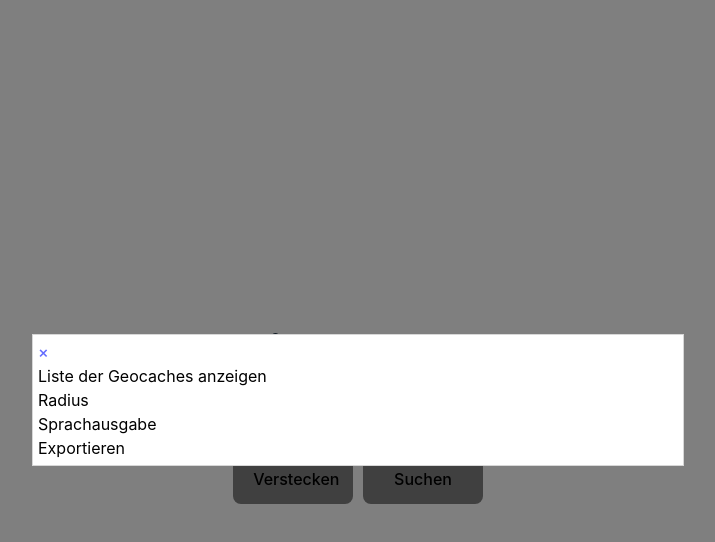
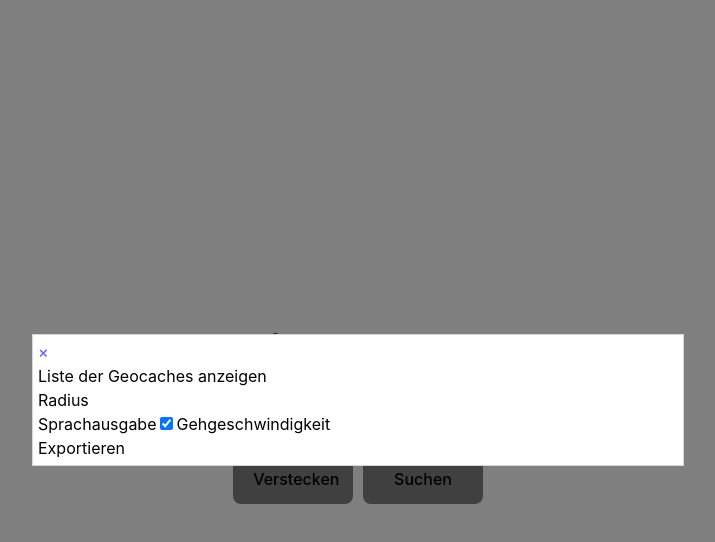
Before and after one commit to Sammy159/Geocaching, a React (Vite) app: page / in a window 1280 px wide. Both pictures are taken after a click on the button 640 px from the left and 432 px from the top of the page. Shown: the top 542 px of the page, without its empty margins (282-997 px from the left). Built offline with nearby package versions, Linux system fonts and the light colour scheme.

Commit message:
Menu working

```diff
--- a/src/App.tsx
+++ b/src/App.tsx
@@ -20,6 +20,9 @@ function App() {
   const [showQRReader, setShowQRReader] = useState(false);
   const [qrResult, setQRresult] = useState<string>("");
   const [cacheList, setCacheList] = useState<CacheList[]>();
+  const [radiusSetting, setRadiusSetting] = useState<number>(50);
+  const [doSprachausgabe, setDoSprachausgabe] = useState(true);
+  const [walkingSpeed, setWalkingSpeed] = useState<number>(2000);
 
   function showHidingScreen() {
     setIsHiding(true);
@@ -48,6 +51,8 @@ function App() {
   useEffect(() => {
     const gespeicherteDaten = localStorage.getItem("Geocaches");
     if (gespeicherteDaten) {
+      console.log("gespeicherte Daten");
+      console.log(cacheList);
       setCacheList(JSON.parse(gespeicherteDaten));
     }
   }, []);
@@ -55,7 +60,13 @@ function App() {
   return (
     <>
       <h1>Geocaching Amberg LGS</h1>
-      <SettingsMenu cacheList={cacheList}></SettingsMenu>
+      <SettingsMenu
+        cacheList={cacheList}
+        setRadiusSetting={setRadiusSetting}
+        setDoSprachausgabe={setDoSprachausgabe}
+        doSprachausgabe={doSprachausgabe}
+        setWalkingSpeed={setWalkingSpeed}
+      ></SettingsMenu>
       {!showNextScreen ? (
         <>
           <MyButton text={"Verstecken"} onClick={showHidingScreen}></MyButton>
@@ -77,7 +88,13 @@ function App() {
           ></QrReader>
         )}
       {showNextScreen ? (
-        <LMap isHiding={isHiding} qrResult={qrResult}></LMap>
+        <LMap
+          isHiding={isHiding}
+          qrResult={qrResult}
+          radiusSetting={radiusSetting}
+          doSprachausgabe={doSprachausgabe}
+          walkingSpeed={walkingSpeed}
+        ></LMap>
       ) : null}
     </>
   );
--- /dev/null
+++ b/src/components/CacheList.tsx
@@ -0,0 +1,41 @@
+interface CacheList {
+  name: string;
+  latLng: L.LatLng;
+  found: boolean;
+  time: Date;
+}
+interface ListMenuProps {
+  cacheList: CacheList[] | undefined;
+  setOpenList: (open: boolean) => void;
+}
+
+const CacheListPopup: React.FC<ListMenuProps> = ({
+  cacheList,
+  setOpenList,
+}) => (
+  <div
+    style={{
+      position: "absolute",
+      zIndex: 100,
+      backgroundColor: "black",
+    }}
+  >
+    <a className="close" onClick={() => setOpenList(false)}>
+      &times;
+    </a>
+    <ul>
+      {cacheList?.map((cache, index) => (
+        <li key={index}>
+          <p>Name: {cache.name},</p>
+          <p>
+            Latitude: {cache.latLng.lat}, Longitude: {cache.latLng.lng},
+          </p>
+          <p>Found: {cache.found ? "Yes" : "No"},</p>
+          <p>Time: {cache.time.toLocaleString()} </p>
+        </li>
+      ))}
+    </ul>
+  </div>
+);
+
+export default CacheListPopup;
--- a/src/components/Map2.tsx
+++ b/src/components/Map2.tsx
@@ -14,15 +14,26 @@ let markerRef: L.Marker | null = null;
 interface MapProps {
   isHiding: boolean;
   qrResult: string;
+  radiusSetting: number;
+  doSprachausgabe: boolean;
+  walkingSpeed: number;
 }
 
-const LMap: React.FC<MapProps> = ({ isHiding, qrResult }) => {
+const LMap: React.FC<MapProps> = ({
+  isHiding,
+  qrResult,
+  radiusSetting,
+  doSprachausgabe,
+  walkingSpeed,
+}) => {
   const map = useRef<Map | null>(null);
   const gpxLayerRef = useRef<L.GPX | null>(null);
 
   const markerWidth: number = 25;
   const markerHeight: number = markerWidth;
-  const searchRadius: number = 50;
+  const [searchRadius, setSearchRadius] = useState<number>(50);
+  const [isSprachausgabeActive, setSprachausgabeActive] =
+    useState<boolean>(true);
 
   const cacheManager = useCacheManager();
   //State zum neu Rendern bei Veränderung der Nummen
@@ -51,7 +62,7 @@ const LMap: React.FC<MapProps> = ({ isHiding, qrResult }) => {
     }[]
   >([]);
   trackCoordinatesRef.current = MyGpxParser();
-  const intervalDelay = 2000;
+  const [intervalDelay, setIntervalDelay] = useState(walkingSpeed);
   let intervalIdRef = useRef<NodeJS.Timeout | null>(null);
 
   const [savedCaches, setSavedCaches] = useState(null);
@@ -79,6 +90,22 @@ const LMap: React.FC<MapProps> = ({ isHiding, qrResult }) => {
       }
     }
   }, [qrResult]);
+
+  useEffect(() => {
+    setSearchRadius(radiusSetting);
+    console.log("Radius");
+    console.log(searchRadius);
+  }, [radiusSetting]);
+
+  useEffect(() => {
+    setSprachausgabeActive(doSprachausgabe);
+  }, [doSprachausgabe]);
+
+  useEffect(() => {
+    setIntervalDelay(walkingSpeed);
+    console.log(intervalDelay);
+    //TODO: geänderte Geschwindigkeit wird nicht übernommen
+  }, [walkingSpeed]);
 
   useEffect(() => {
     // Versuchen, Daten aus dem LocalStorage zu holen
@@ -176,8 +203,10 @@ const LMap: React.FC<MapProps> = ({ isHiding, qrResult }) => {
                       .setContent("<p>Nah dran!<br />Cache" + name + "</p>")
                       .openOn(map.current);
                     //TTS
-                    var speech = new SpeechSynthesisUtterance(name);
-                    window.speechSynthesis.speak(speech);
+                    if (isSprachausgabeActive) {
+                      var speech = new SpeechSynthesisUtterance(name);
+                      window.speechSynthesis.speak(speech);
+                    }
                   }
                 }
               }
@@ -267,7 +296,7 @@ const LMap: React.FC<MapProps> = ({ isHiding, qrResult }) => {
   }
 
   return (
-    <>
+    <div style={{ position: "relative", zIndex: 0 }}>
       <div>
         Anzahl {isHiding ? "" : "noch"} versteckter Caches: {cachesLeft}
       </div>
@@ -275,7 +304,7 @@ const LMap: React.FC<MapProps> = ({ isHiding, qrResult }) => {
       <MyButton text={"Losgehen"} onClick={startWalk} />
       <MyButton text={"Pause"} onClick={pauseInterval} />
       {isHiding ? <Dropdown onSelect={handleCacheSelect} /> : null}
-    </>
+    </div>
   );
 };
 
--- a/src/components/settings.tsx
+++ b/src/components/settings.tsx
@@ -1,8 +1,10 @@
-import { useState } from "react";
+import { useState, useRef, useEffect } from "react";
 import settingsIcon from "/Icons/baseline_settings_black_24dp.png";
+import doneIcon from "/Icons/baseline_done_black_24dp.png";
 import Popup from "reactjs-popup";
 import "reactjs-popup/dist/index.css";
 import "./button.css";
+import CacheListPopup from "./CacheList";
 
 interface CacheList {
   name: string;
@@ -13,54 +15,146 @@ interface CacheList {
 
 interface SettingsMenuProps {
   cacheList: CacheList[] | undefined;
+  setRadiusSetting: (numbr: number) => void;
+  setDoSprachausgabe: (bool: boolean) => void;
+  doSprachausgabe: boolean;
+  setWalkingSpeed: (numb: number) => void;
 }
 
-const SettingsMenu: React.FC<SettingsMenuProps> = ({ cacheList }) => {
+const SettingsMenu: React.FC<SettingsMenuProps> = ({
+  cacheList,
+  setRadiusSetting,
+  setDoSprachausgabe,
+  doSprachausgabe,
+  setWalkingSpeed,
+}) => {
   const divStyle = {
     color: "black",
   };
   const [open, setOpen] = useState(false);
+  const [openList, setOpenList] = useState(false);
+  const [openRadiusInput, setOpenRadiusInput] = useState(false);
+  const [sprachausgabe, setSprachausgabe] = useState(doSprachausgabe);
+  const radiusInputRef = useRef<HTMLInputElement>(null);
+  const speedInputRef = useRef<HTMLInputElement>(null);
+  const [openSpeedInput, setOpenSpeedInput] = useState(false);
+  const [speedOfWalk, setSpeedOfWalk] = useState<number>(2000);
   const closeModal = () => setOpen(false);
 
   function showCacheList() {
-    if (cacheList) console.log(cacheList[0].name);
-    //TODO
+    if (cacheList) {
+      console.log("Settings Cacheliste");
+      console.log(cacheList);
+    }
+    closeModal();
+    setOpenList(true);
   }
 
+  useEffect(() => {
+    setDoSprachausgabe(sprachausgabe);
+  }, [sprachausgabe]);
+
+  useEffect(() => {
+    setWalkingSpeed(speedOfWalk);
+  }, [speedOfWalk]);
+
   return (
-    <div>
+    <div style={{ position: "relative" }}>
       <button
         type="button"
         className="iconButton"
         onClick={() => setOpen((o) => !o)}
       >
-        <img src={settingsIcon} alt="QR Leser" />
+        <img src={settingsIcon} alt="Settings" />
       </button>
-      <Popup open={open} closeOnDocumentClick onClose={closeModal} nested>
-        <div className="menu" style={divStyle}>
+      <Popup
+        open={open}
+        position={"bottom center"}
+        closeOnDocumentClick
+        onClose={closeModal}
+        nested
+      >
+        <div style={divStyle}>
           <a className="close" onClick={closeModal}>
             &times;
           </a>
-          <Popup
-            trigger={
-              <div onClick={showCacheList}> Liste der Geocaches anzeigen </div>
-            }
+          <div onClick={showCacheList}> Liste der Geocaches anzeigen </div>
+
+          <label
+            htmlFor="radius"
+            onClick={() => setOpenRadiusInput(!openRadiusInput)}
           >
-            <ul>
-              {cacheList?.map((cache, index) => (
-                <li key={index}>
-                  Name: {cache.name}, Latitude: {cache.latLng.lat}, Longitude:{" "}
-                  {cache.latLng.lng}, Found: {cache.found ? "Yes" : "No"}, Time:{" "}
-                  {cache.time.toLocaleString()}
-                </li>
-              ))}
-            </ul>
-          </Popup>
-          <div> Radius</div>
-          <div> Sprachausgabe</div>
+            Radius
+          </label>
+          <br></br>
+          {openRadiusInput ? (
+            <>
+              <input
+                type="number"
+                id="radius"
+                name="radius"
+                ref={radiusInputRef}
+              ></input>
+              <button
+                type="button"
+                className="iconButton"
+                onClick={() =>
+                  setRadiusSetting(Number(radiusInputRef.current?.value))
+                }
+              >
+                <img src={doneIcon} alt="Done" />
+              </button>
+            </>
+          ) : null}
+
+          <label htmlFor="sprachausgabe">
+            Sprachausgabe
+            <input
+              type="checkbox"
+              id="sprachausgabe"
+              name="sprachausgabe"
+              checked={sprachausgabe}
+              onChange={(e) => {
+                setSprachausgabe(e.target.checked);
+              }}
+            ></input>
+          </label>
+          <label
+            htmlFor="speed"
+            onClick={() => setOpenSpeedInput(!openSpeedInput)}
+          >
+            Gehgeschwindigkeit
+          </label>
+          <br></br>
+          {openSpeedInput ? (
+            <>
+              <input
+                type="number"
+                id="speed"
+                name="speed"
+                ref={speedInputRef}
+              ></input>
+              <button
+                type="button"
+                className="iconButton"
+                onClick={() =>
+                  setSpeedOfWalk(Number(speedInputRef.current?.value))
+                }
+              >
+                <img src={doneIcon} alt="Done" />
+              </button>
+            </>
+          ) : null}
           <div> Exportieren</div>
         </div>
       </Popup>
+
+      {openList ? (
+        <CacheListPopup
+          cacheList={cacheList}
+          setOpenList={setOpenList}
+        ></CacheListPopup>
+      ) : null}
     </div>
   );
 };
```
Also changed, not shown: src/components/export.tsx (added, +28 -0 lines).
